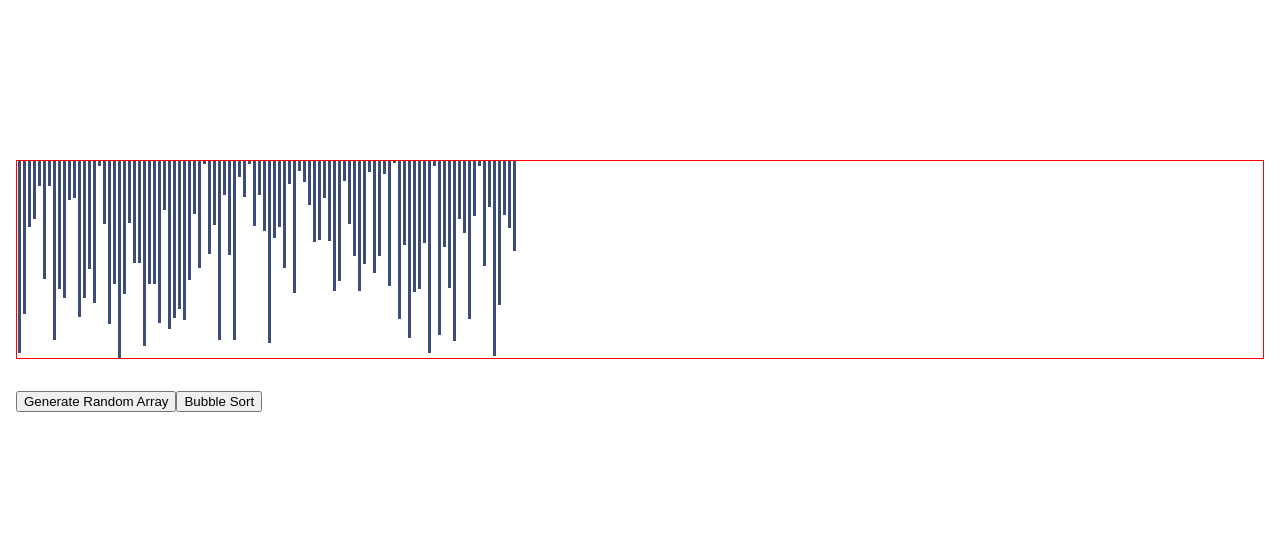
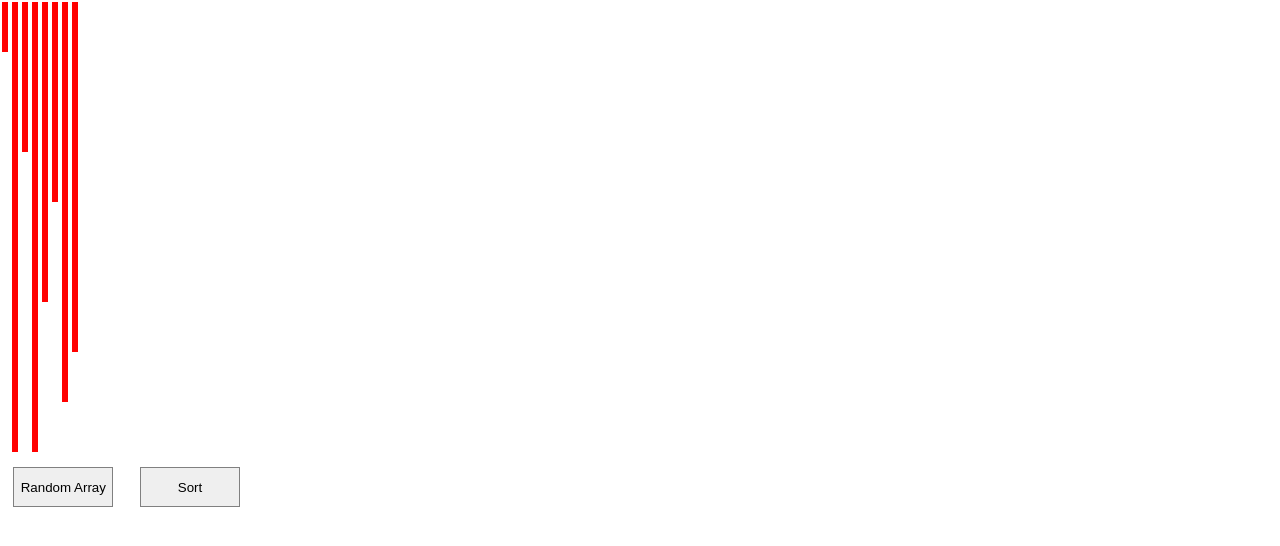
Before and after one commit to msmfa/sorting-visualiser, a React (Create React App) app: page / in a window 1280 px wide. Shown: the top 546 px of the page. Built offline with nearby package versions, Linux system fonts and the light colour scheme.

Commit message:
made some small progress on setInterval

```diff
--- a/src/App.css
+++ b/src/App.css
@@ -1,15 +1,27 @@
-body {
-  margin: 0 1em;
-  margin-top: 20vh;
-}
-.bars {
-  width: 3px;
-  background-color: rgb(61, 77, 122);
-  margin: 0 1px;
+* {
+  box-sizing: border-box;
+  margin: 0;
+  padding: 0;
 }
 
-.array-container {
-  border: 1px solid red;
+.bars {
+  width: 6px;
+  background-color: red;
+  margin: 2px;
+}
+
+.container-bars {
   display: flex;
-  margin-bottom: 2em;
 }
+
+li {
+  text-decoration: none;
+  list-style-type: none;
+}
+
+button {
+  width: 100px;
+  height: 40px;
+  border: 1px solid grey;
+  margin: 1em;
+}
--- a/src/App.js
+++ b/src/App.js
@@ -1,4 +1,4 @@
-import React, { Component } from "react";
+import React, { useState, useEffect } from "react";
 import "./App.css";
 
 function App() {
@@ -9,62 +9,49 @@ function App() {
   );
 }
 
-class RandomArray extends Component {
-  state = { array: [] };
+function RandomArray() {
+  let array = [1, 9, 3, 9, 6, 4, 8, 7];
 
-  componentDidMount() {
-    this.ArrayRandom();
-  }
-  ArrayRandom = () => {
-    let array = [];
-    for (let i = 0; i < 100; i++) {
-      array.push(RandomInt(1, 200));
-    }
-    this.setState({ array });
+  const [state, setState] = useState(array);
+  const generateRandomArray = e => {
+    setState(Array.from({ length: 9 }, () => Math.floor(Math.random() * 9)));
   };
 
-  OnSubmit = e => this.setState({ array: bubbleSort(this.state.array) });
-
-  render() {
-    const array = this.state.array;
-
-    return (
-      <>
-        <div className="array-container">
-          {array.map((number, index) => (
-            <div
-              className="bars"
-              key={index}
-              style={{ height: `${number}px` }}
-            ></div>
-          ))}
-        </div>
-        <button onClick={this.ArrayRandom}>Generate Random Array</button>
-        <button onClick={this.OnSubmit}>Bubble Sort</button>
-      </>
-    );
-  }
-}
-
-function RandomInt(min, max) {
-  return Math.floor(Math.random() * (max - min + 1) + min);
-}
-
-/*---------------------------------*/
-//Attempt to inplement bubble sort alone
-
-let bubbleSort = array => {
-  let len = array.length;
-  for (let i = 0; i < len; i++) {
-    for (let j = 0; j < len; j++) {
-      if (array[j] > array[j + 1]) {
-        let tmp = array[j];
-        array[j] = array[j + 1];
-        array[j + 1] = tmp;
+  function bubbleSortBasic(array) {
+    for (let i = 0; i < array.length; i++) {
+      for (let j = 1; j < array.length; j++) {
+        if (array[j - 1] > array[j]) {
+          let temp = array[i];
+          array[i] = array[j];
+          array[j] = temp;
+        }
       }
     }
+    return array;
   }
-  return array;
-};
 
+  const sort = () => {
+    setTimeout(function() {
+      console.log(bubbleSortBasic(state));
+    }, 2000);
+    console.log(state);
+  };
+
+  return (
+    <>
+      <div className="container-bars">
+        {state.map(item => (
+          <li
+            style={{
+              height: `${item * 50}px`
+            }}
+            className="bars"
+          ></li>
+        ))}
+      </div>
+      <button onClick={generateRandomArray}>Random Array</button>
+      <button onClick={sort}>Sort</button>
+    </>
+  );
+}
 export default App;
```
Also changed, not shown: 1 other file (tests, documents, lock files or other folders).
